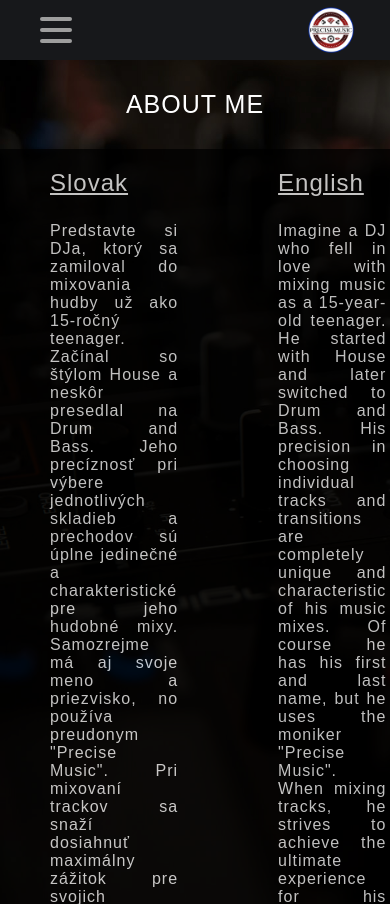
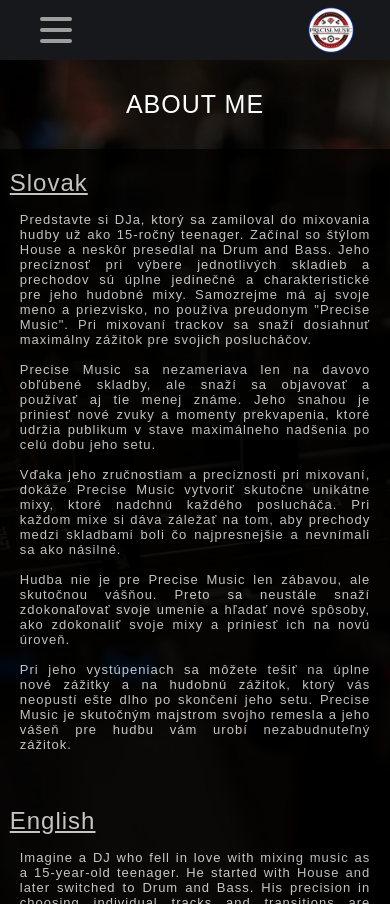
Before and after one commit to matejvalocky/precise-music-react, a React (Create React App) app: page /about in a window 390 px wide. Built offline with nearby package versions, Linux system fonts and the light colour scheme; a web font is replaced by a local one.

Commit message:
responzivita about podstránky pre mobily

```diff
--- a/src/components/AboutContent.js
+++ b/src/components/AboutContent.js
@@ -4,6 +4,7 @@ import "./Wrapper.css"
 
 //KONKRETNE CSS
 import "./AboutContent.css"
+import "./AboutContentQueries.css"
 
 const AboutContent = () => {
   return (
--- /dev/null
+++ b/src/components/AboutContentQueries.css
@@ -0,0 +1,93 @@
+@media only screen and (max-width: 990px){
+    /* udalosti pod 990 pixelov šírky */
+   }
+
+@media only screen and (min-width: 990px){
+    /* udalosti nad 990 pixelov šírky */
+   }
+
+   /************************************************************/
+
+
+   @media only screen and (max-width: 1500px){
+    .languageWrapper{
+        background-color: black;
+        opacity: 75%;
+        display: flex;
+        flex-direction: row;
+        justify-content: space-around;
+        align-items: flex-start;
+        z-index: -100;
+
+    }
+
+    .aboutWrapper{
+        padding: 20px 0;
+        margin: 0 20px;
+        color: white;
+        width: 500px;
+        text-align: justify;
+
+    }
+
+    .aboutWrapper h2{
+
+        color: white;
+        text-decoration: underline;
+    }
+
+    .aboutWrapper p{
+        margin: 25px 0;;
+    }
+   }
+
+
+
+   @media only screen and (max-width: 1330px){
+    .languageWrapper{
+        background-color: black;
+        opacity: 75%;
+        display: flex;
+        flex-direction: column;
+        justify-content: flex-start;
+        align-items: center;
+        z-index: -100;
+
+    }
+
+    .aboutWrapper{
+        padding: 20px 0;
+        margin: 0 20px;
+        color: white;
+        width: 95%;
+        text-align: justify;
+
+    }
+
+    .aboutWrapper h2{
+
+        color: white;
+        text-decoration: underline;
+    }
+
+    .aboutWrapper p{
+        font-size: 18px;
+        margin: 15px 0;;
+    }
+   }
+
+
+   @media only screen and (max-width: 1140px){
+    .aboutWrapper p{
+        font-size: 15px;
+        margin: 15px 0;;
+    }
+   }
+
+   @media only screen and (max-width: 500px){
+    .aboutWrapper p{
+        padding: 0 10px;
+        font-size: 13px;
+        margin: 15px 0;;
+    }
+   }
--- a/src/components/Wrapper.css
+++ b/src/components/Wrapper.css
@@ -1,5 +1,5 @@
 .wrapper{
-    padding: 20px 50px;
+    padding: 20px 20px;
     width: 100%;
     height: 100%;
     overflow: auto;
```
